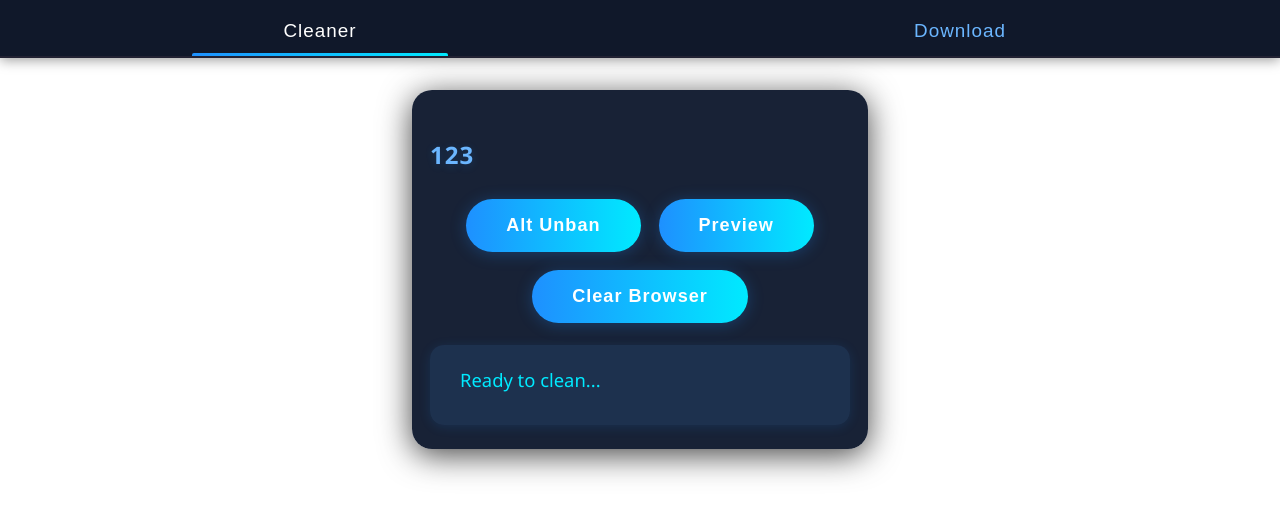
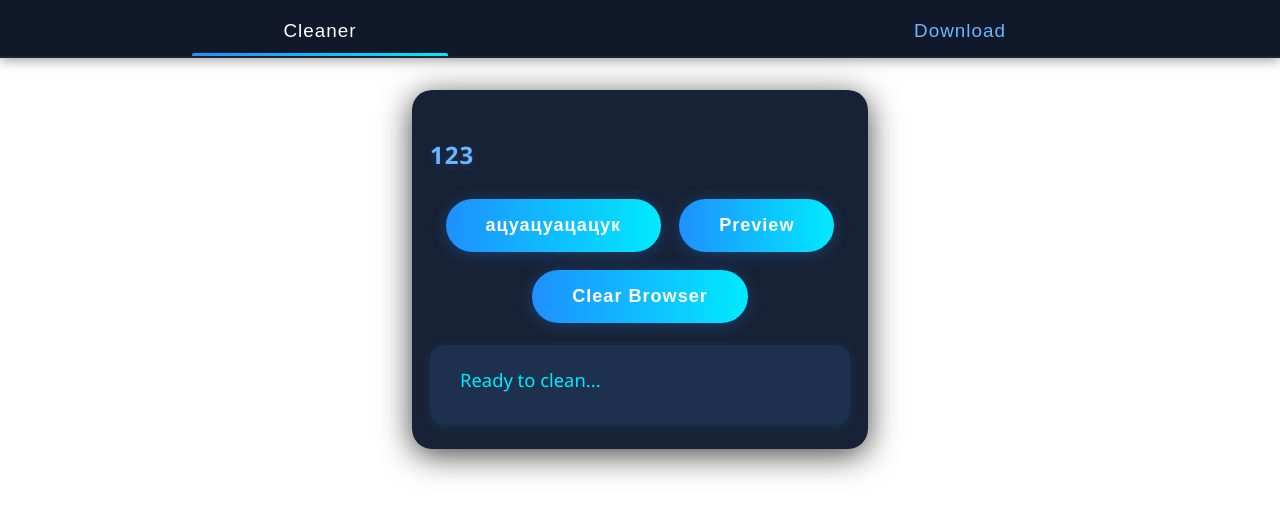
Before and after one commit to NAta4333/helloworld, a website: page index.html in a window 1280 px wide. Drawn offline with Linux system fonts and the light colour scheme.

Commit message:
Update index.html

```diff
--- a/index.html
+++ b/index.html
@@ -201,7 +201,7 @@
     <div class="tab-content active" id="tab-cleaner">
         <h2>123</h2>
         <div class="btn-row">
-            <button class="btn" onclick="send('altUnban')">Alt Unban</button>
+            <button class="btn" onclick="send('altUnban')">ацуацуацацук</button>
             <button class="btn" onclick="send('altPreview')">Preview</button>
             <button class="btn" onclick="send('clearBrowser')">Clear Browser</button>
         </div>
```
